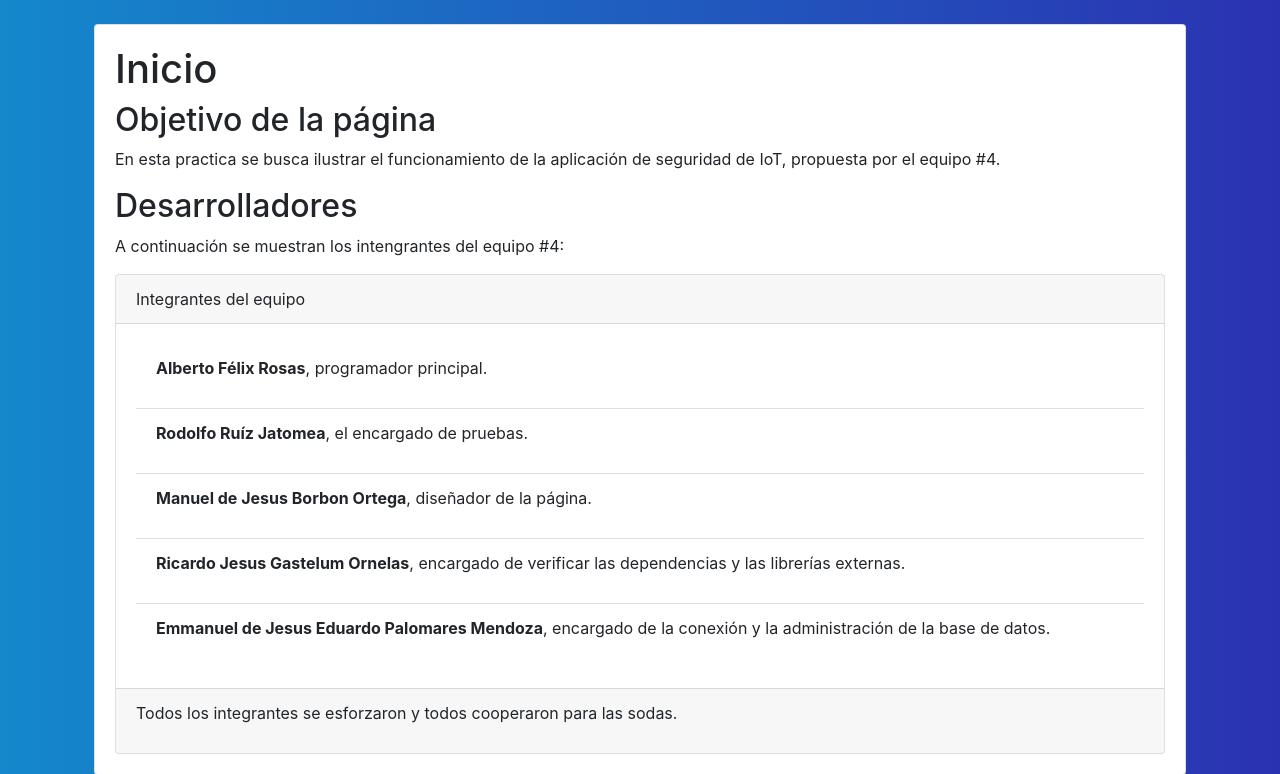
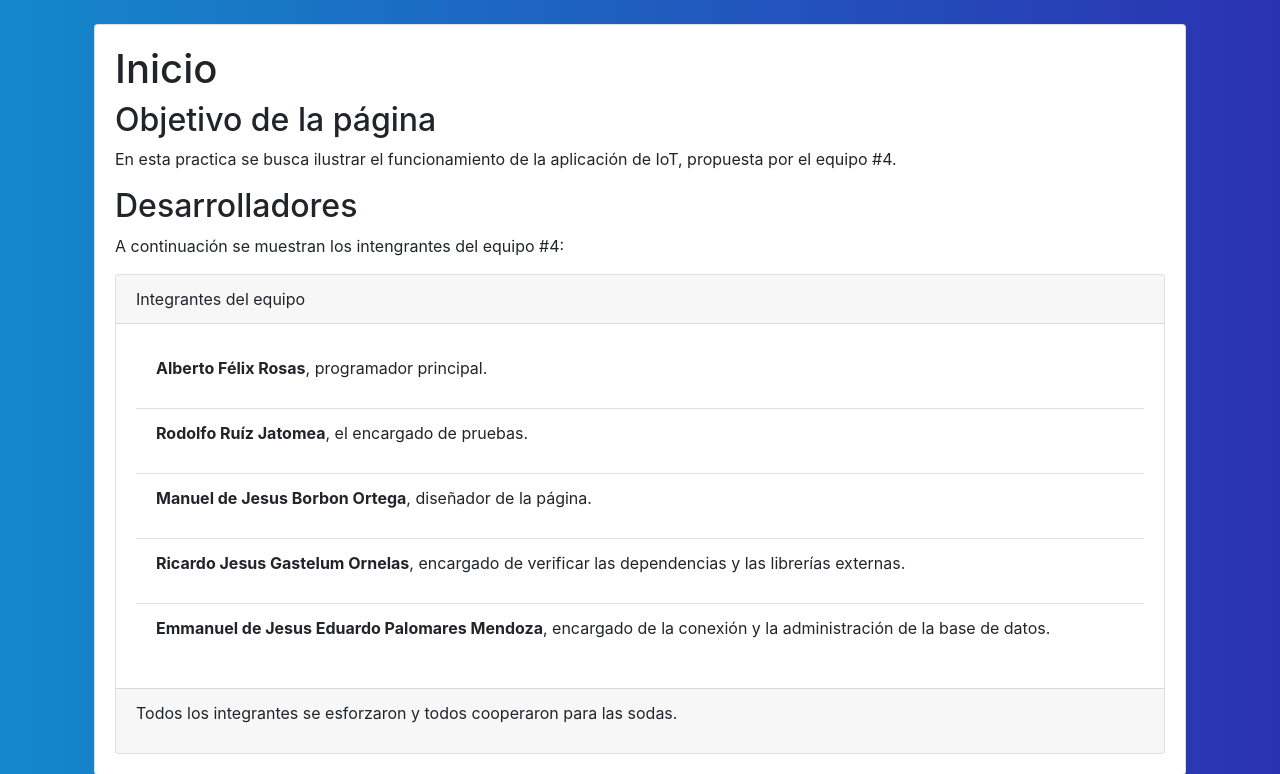
Before and after one commit to Emmanueldjepm/proyecto-iot2, a Node server app: template src/views/index.hbs in a window 1280 px wide. Shown: the part 56-830 px from the top of the page. Run offline with Node 20, Linux system fonts and the light colour scheme; the template is opened without the code that fills it, so the values that code supplies are empty; some libraries are stand-ins or nearby versions.

Commit message:
commit on master

```diff
--- a/src/views/index.hbs
+++ b/src/views/index.hbs
@@ -4,7 +4,7 @@
         <h1>Inicio</h1>
         <!-- Objetivo -->
         <h2>Objetivo de la página</h2>
-        <p>En esta practica se busca ilustrar el funcionamiento de la aplicación de seguridad de IoT, propuesta por el
+        <p>En esta practica se busca ilustrar el funcionamiento de la aplicación de IoT, propuesta por el
             equipo #4.</p>
 
         <!-- Integrantes del equipo -->
--- a/src/views/layouts/main.hbs
+++ b/src/views/layouts/main.hbs
@@ -4,7 +4,7 @@
     <meta charset="UTF-8">
     <meta name="viewport" content="width=device-width, initial-scale=1.0">
     <meta http-equiv="X-UA-Compatible" content="ie-edge">
-    <title>Domotica Palomares</title>
+    <title>Connected house</title>
     <!-- BOOSTRAP 4 CSS -->
     <link rel="stylesheet" href="https://cdn.jsdelivr.net/npm/bootstrap@4.5.3/dist/css/bootstrap.min.css"
         integrity="sha384-TX8t27EcRE3e/ihU7zmQxVncDAy5uIKz4rEkgIXeMed4M0jlfIDPvg6uqKI2xXr2" crossorigin="anonymous">
```
